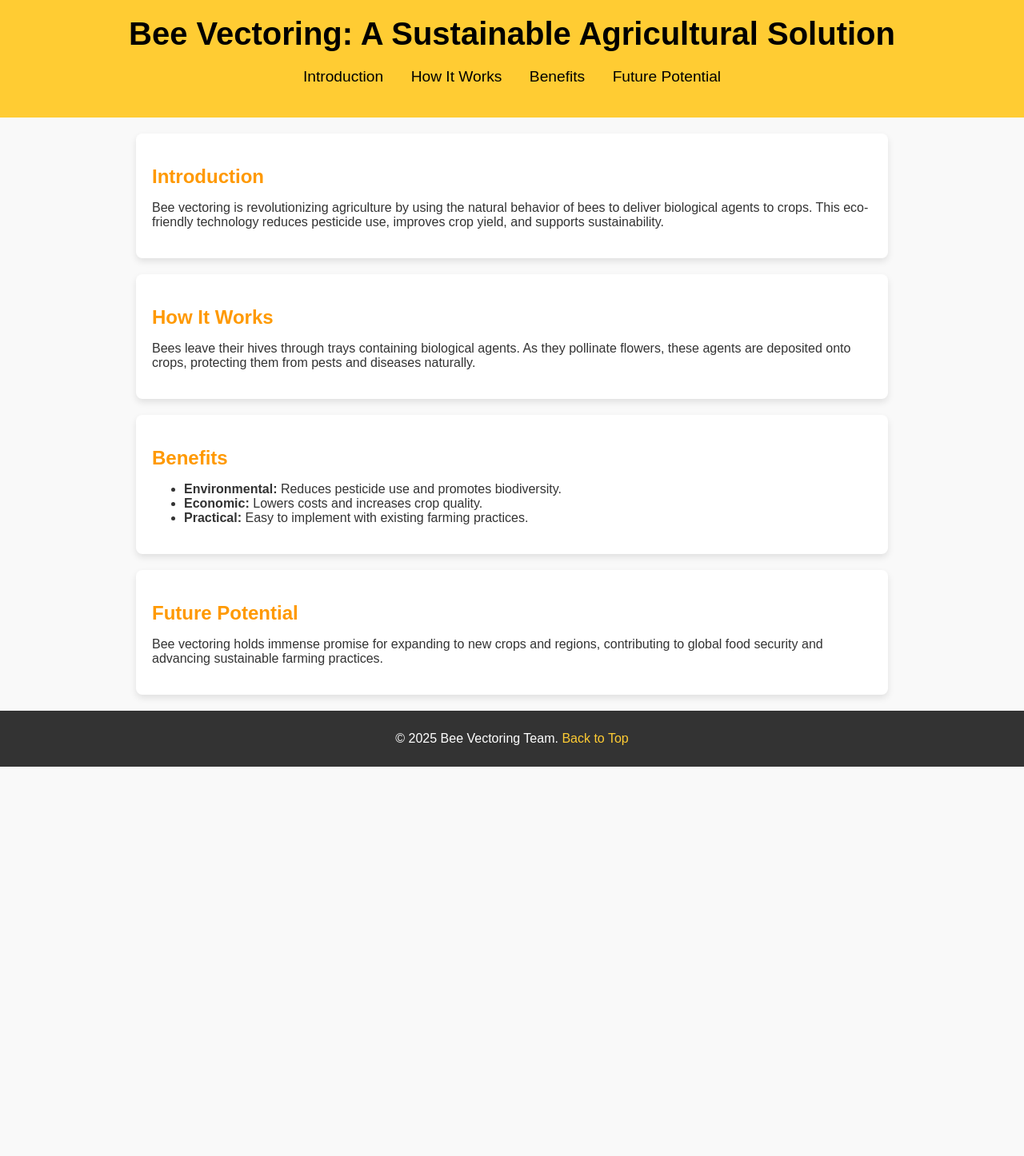
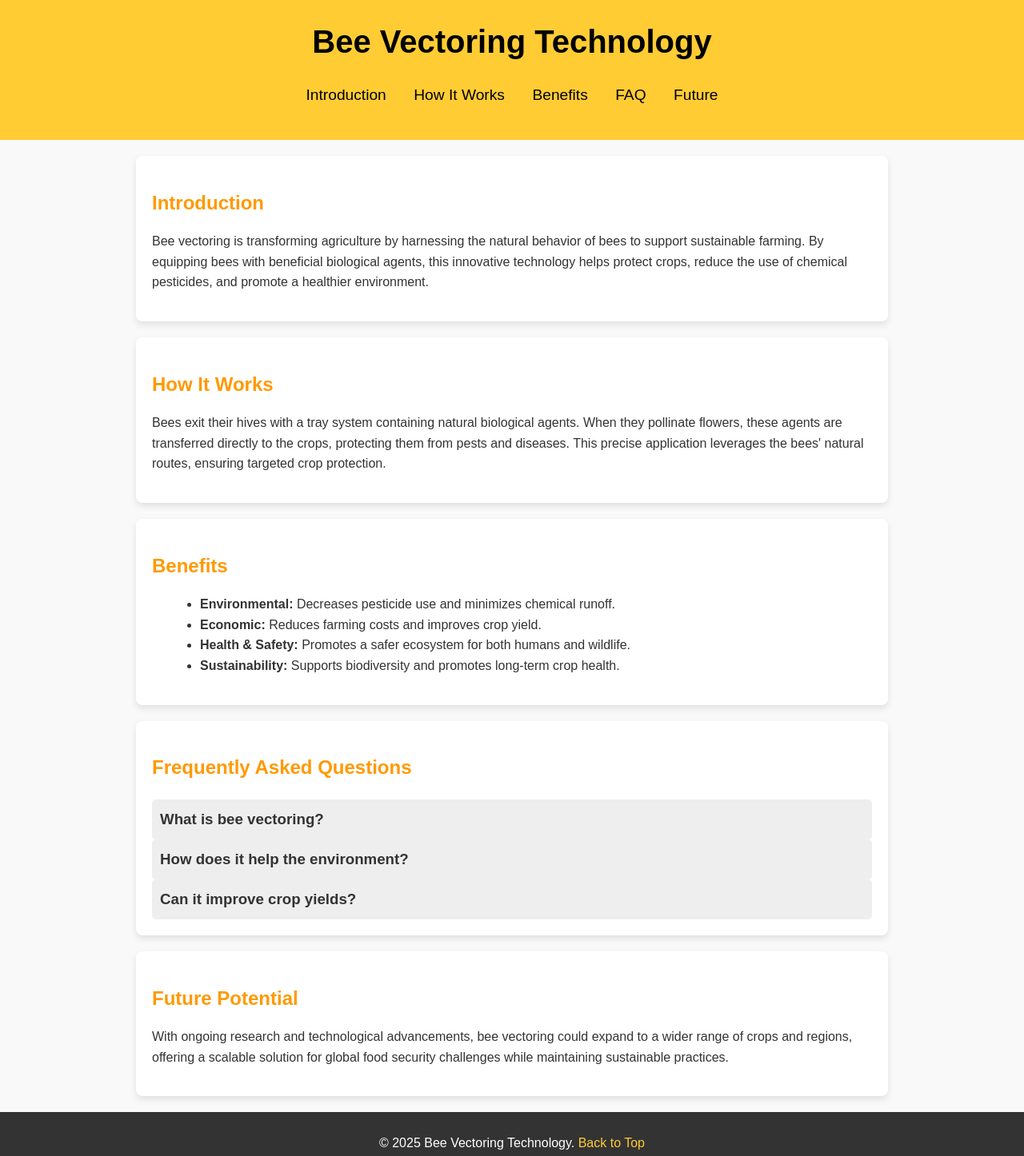
Before and after one commit to Chaduser2010/beevectoringtech, a plain HTML site: page index.html in a window 1280 px wide. Shown: the whole page at 80% size. Before the commit the page ends 959 px from the top, so only its background shows below. Drawn offline with Linux system fonts and the light colour scheme.

Commit message:
Update index.html

```diff
--- a/index.html
+++ b/index.html
@@ -3,48 +3,56 @@
 <head>
   <meta charset="UTF-8">
   <meta name="viewport" content="width=device-width, initial-scale=1.0">
-    <meta name="description" content="Bee Vectoring: A Natural Revolution in Sustainable Agriculture">
-    <meta name="keywords" content="Bee Vectoring, Sustainable Agriculture, Pollination, Biological Agents, Eco-Friendly Farming">
+  <!-- SEO Meta Tags -->
+  <meta name="description" content="A comprehensive site about bee vectoring technology, detailing how bees protect crops and promote sustainable agriculture by reducing pesticide use.">
+  <meta name="keywords" content="bee vectoring, sustainable farming, crop protection, pollination, eco-friendly, agricultural technology">
   <meta name="author" content="Your Name">
-    <title>Bee Vectoring</title>
+  <title>Bee Vectoring Technology</title>
+
+  <!-- Structured Data -->
+  <script type="application/ld+json">
+  {
+    "@context": "https://schema.org",
+    "@type": "WebPage",
+    "name": "Bee Vectoring Technology",
+    "description": "Discover how bee vectoring revolutionizes sustainable farming by using bees to deliver biological agents to crops."
+  }
+  </script>
+
   <style>
-        /* CSS Styles */
+    /* Global Styles */
     body {
       font-family: Arial, sans-serif;
       margin: 0;
       padding: 0;
       background-color: #f9f9f9;
       color: #333;
+      line-height: 1.6;
     }
-
     header {
       background-color: #ffcc33;
       color: #000;
       text-align: center;
       padding: 20px 10px;
     }
-
     header h1 {
       margin: 0;
       font-size: 2.5rem;
     }
-
     nav {
       margin: 20px 0;
       text-align: center;
     }
-
     nav a {
+      display: inline-block;
       color: #000;
       text-decoration: none;
       margin: 0 15px;
       font-size: 1.2rem;
     }
-
     nav a:hover {
       text-decoration: underline;
     }
-
     section {
       margin: 20px auto;
       padding: 20px;
@@ -53,76 +61,139 @@
       border-radius: 8px;
       box-shadow: 0 4px 8px rgba(0, 0, 0, 0.1);
     }
-
     section h2 {
       color: #ff9900;
       margin-bottom: 10px;
     }
-
+    section ul {
+      list-style: disc;
+      margin-left: 20px;
+    }
     footer {
       text-align: center;
       background: #333;
       color: #fff;
       padding: 10px;
     }
-
     footer a {
       color: #ffcc33;
       text-decoration: none;
     }
-
     footer a:hover {
       text-decoration: underline;
+    }
+    /* Responsive Styles */
+    @media screen and (max-width: 768px) {
+      body {
+        font-size: 14px;
+      }
+      nav a {
+        margin: 0 10px;
+        font-size: 1rem;
+      }
+    }
+    /* FAQ Styles */
+    .faq {
+      margin-top: 20px;
+    }
+    .faq h3 {
+      cursor: pointer;
+      background-color: #eee;
+      padding: 10px;
+      border-radius: 5px;
+      margin: 0;
+    }
+    .faq .answer {
+      display: none;
+      padding: 10px;
+      border-left: 3px solid #ffcc33;
+      margin-bottom: 10px;
+      background-color: #fdfdfd;
     }
   </style>
 </head>
 <body>
-    <!-- HTML Content -->
   <header>
-        <h1>Bee Vectoring: A Sustainable Agricultural Solution</h1>
+    <h1>Bee Vectoring Technology</h1>
     <nav>
       <a href="#introduction">Introduction</a>
       <a href="#how-it-works">How It Works</a>
       <a href="#benefits">Benefits</a>
-            <a href="#future">Future Potential</a>
+      <a href="#faq">FAQ</a>
+      <a href="#future">Future</a>
     </nav>
   </header>
 
   <section id="introduction">
     <h2>Introduction</h2>
-        <p>Bee vectoring is revolutionizing agriculture by using the natural behavior of bees to deliver biological agents to crops. This eco-friendly technology reduces pesticide use, improves crop yield, and supports sustainability.</p>
+    <p>
+      Bee vectoring is transforming agriculture by harnessing the natural behavior of bees to support sustainable farming. By equipping bees with beneficial biological agents, this innovative technology helps protect crops, reduce the use of chemical pesticides, and promote a healthier environment.
+    </p>
   </section>
 
   <section id="how-it-works">
     <h2>How It Works</h2>
-        <p>Bees leave their hives through trays containing biological agents. As they pollinate flowers, these agents are deposited onto crops, protecting them from pests and diseases naturally.</p>
+    <p>
+      Bees exit their hives with a tray system containing natural biological agents. When they pollinate flowers, these agents are transferred directly to the crops, protecting them from pests and diseases. This precise application leverages the bees' natural routes, ensuring targeted crop protection.
+    </p>
   </section>
 
   <section id="benefits">
     <h2>Benefits</h2>
     <ul>
-            <li><strong>Environmental:</strong> Reduces pesticide use and promotes biodiversity.</li>
-            <li><strong>Economic:</strong> Lowers costs and increases crop quality.</li>
-            <li><strong>Practical:</strong> Easy to implement with existing farming practices.</li>
+      <li><strong>Environmental:</strong> Decreases pesticide use and minimizes chemical runoff.</li>
+      <li><strong>Economic:</strong> Reduces farming costs and improves crop yield.</li>
+      <li><strong>Health & Safety:</strong> Promotes a safer ecosystem for both humans and wildlife.</li>
+      <li><strong>Sustainability:</strong> Supports biodiversity and promotes long-term crop health.</li>
     </ul>
+  </section>
+
+  <section id="faq">
+    <h2>Frequently Asked Questions</h2>
+    <div class="faq">
+      <h3>What is bee vectoring?</h3>
+      <div class="answer">
+        <p>Bee vectoring is a method in which bees are used to deliver natural biological agents to crops during pollination, thereby reducing the need for chemical pesticides.</p>
+      </div>
+      <h3>How does it help the environment?</h3>
+      <div class="answer">
+        <p>By reducing dependence on pesticides, bee vectoring minimizes harmful chemical runoff, supports local biodiversity, and promotes a sustainable farming ecosystem.</p>
+      </div>
+      <h3>Can it improve crop yields?</h3>
+      <div class="answer">
+        <p>Yes, healthier plants free from chemical damage typically produce better, leading to improved crop yields and quality.</p>
+      </div>
+    </div>
   </section>
 
   <section id="future">
     <h2>Future Potential</h2>
-        <p>Bee vectoring holds immense promise for expanding to new crops and regions, contributing to global food security and advancing sustainable farming practices.</p>
+    <p>
+      With ongoing research and technological advancements, bee vectoring could expand to a wider range of crops and regions, offering a scalable solution for global food security challenges while maintaining sustainable practices.
+    </p>
   </section>
 
   <footer>
-        <p>&copy; 2025 Bee Vectoring Team. <a href="#introduction">Back to Top</a></p>
+    <p>&copy; 2025 Bee Vectoring Technology. <a href="#introduction">Back to Top</a></p>
   </footer>
 
   <script>
-        // JavaScript for smooth scrolling
+    // Smooth scrolling for navigation links
     document.querySelectorAll('nav a').forEach(anchor => {
       anchor.addEventListener('click', function(e) {
         e.preventDefault();
         const targetSection = document.querySelector(this.getAttribute('href'));
+        if (targetSection) {
           targetSection.scrollIntoView({ behavior: 'smooth' });
+        }
+      });
+    });
+
+    // Toggle FAQ answers
+    document.querySelectorAll('.faq h3').forEach(faqTitle => {
+      faqTitle.addEventListener('click', function() {
+        const answer = this.nextElementSibling;
+        answer.style.display = (answer.style.display === 'block') ? 'none' : 'block';
       });
     });
   </script>
```
Lines whose indentation alone changed are shown as unchanged.
